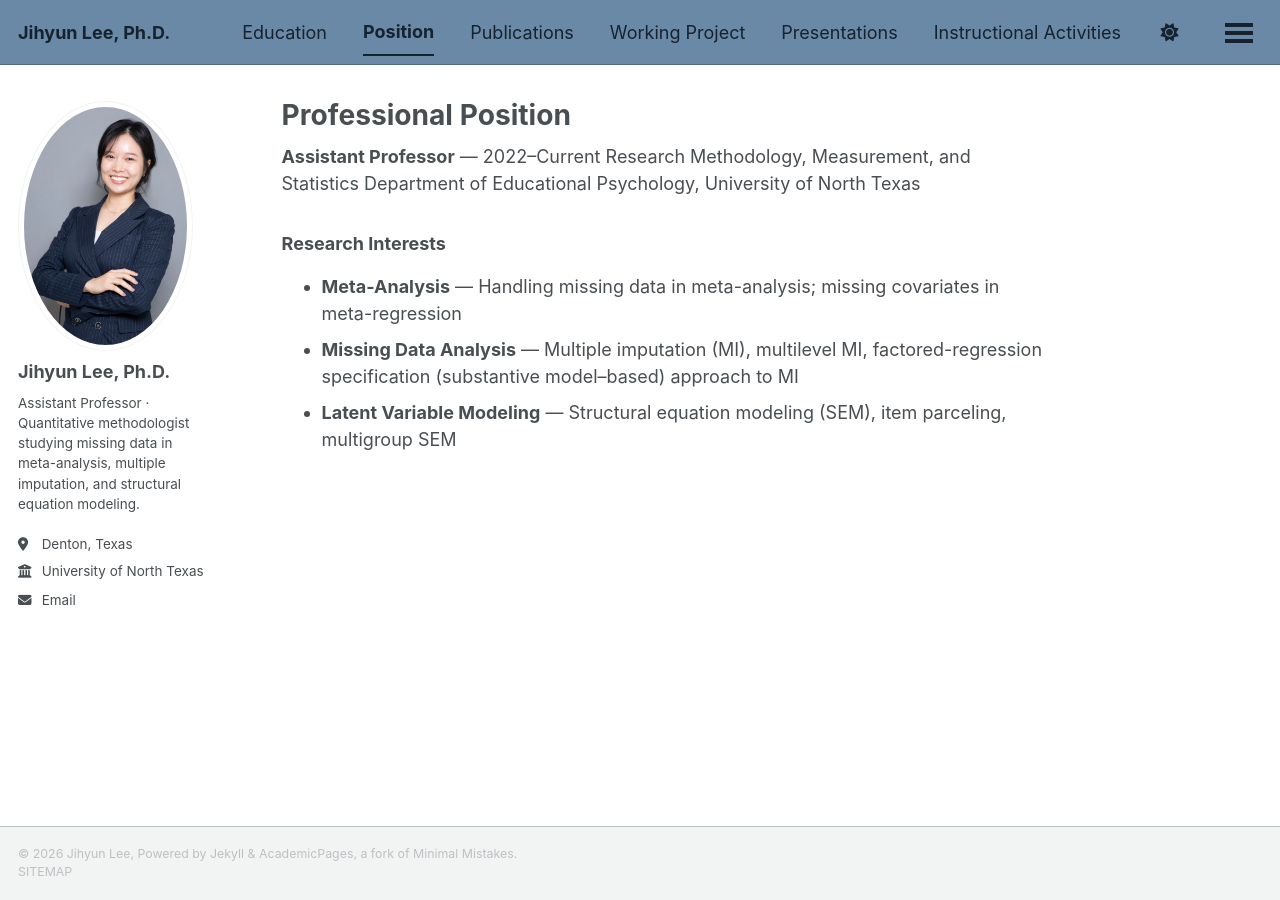
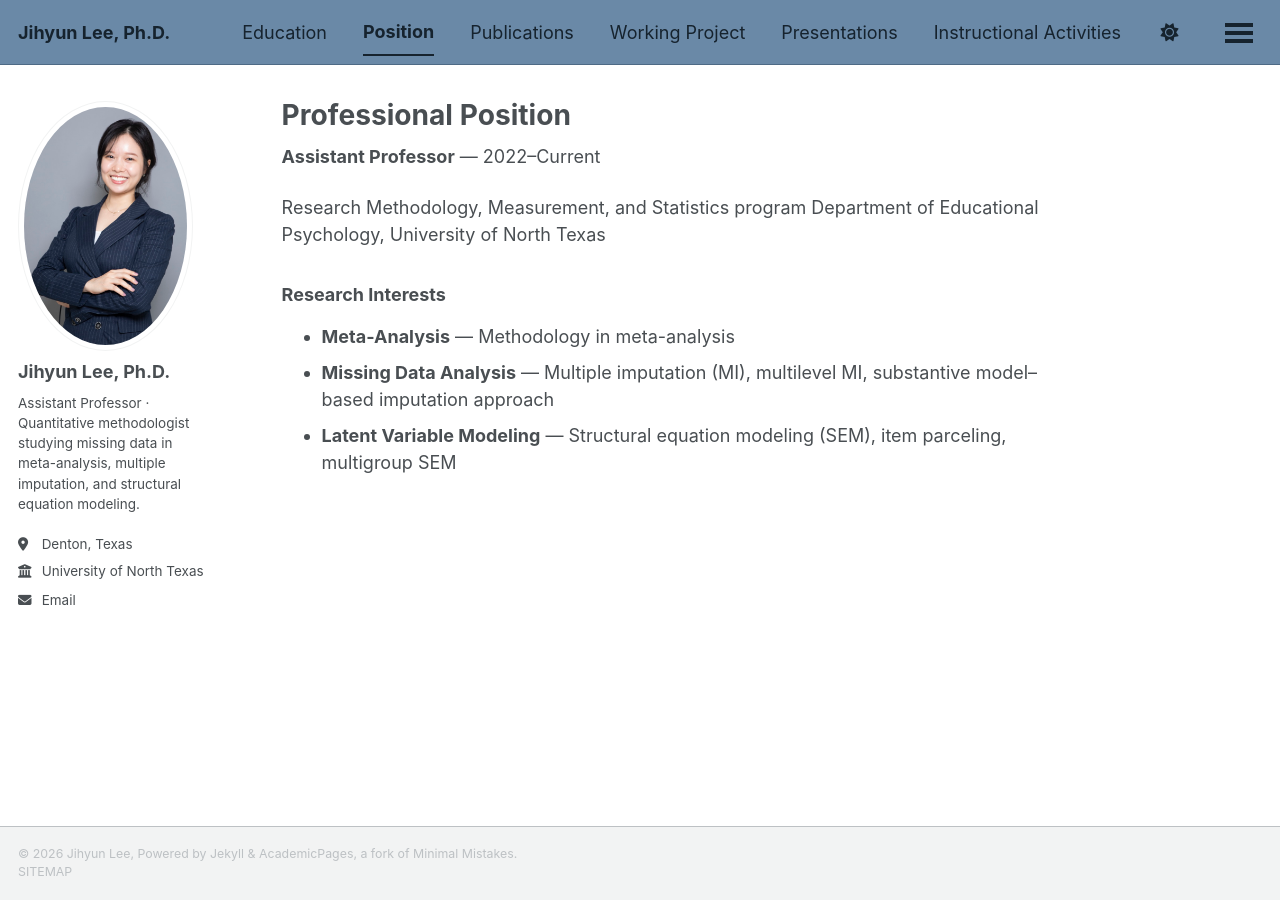
Before and after one commit to jihyunl/jihyun-home, a Jekyll site: the page built from _pages/position.md, in a window 1280 px wide. Built offline with Jekyll 4.4.1, drawn with Linux system fonts in a browser that asks for light colours; a style sheet for code colours, icons or effects is not loaded.

Commit message:
Edit Professional Position content
Co-Authored-By: Claude Sonnet 5 <noreply@anthropic.com>

```diff
--- a/_pages/position.md
+++ b/_pages/position.md
@@ -6,10 +6,11 @@ author_profile: true
 ---
 
 **Assistant Professor** — 2022–Current
-Research Methodology, Measurement, and Statistics
+
+Research Methodology, Measurement, and Statistics program
 Department of Educational Psychology, University of North Texas
 
 ### Research Interests
-- **Meta-Analysis** — Handling missing data in meta-analysis; missing covariates in meta-regression
-- **Missing Data Analysis** — Multiple imputation (MI), multilevel MI, factored-regression specification (substantive model–based) approach to MI
+- **Meta-Analysis** — Methodology in meta-analysis
+- **Missing Data Analysis** — Multiple imputation (MI), multilevel MI, substantive model–based imputation approach
 - **Latent Variable Modeling** — Structural equation modeling (SEM), item parceling, multigroup SEM
```
